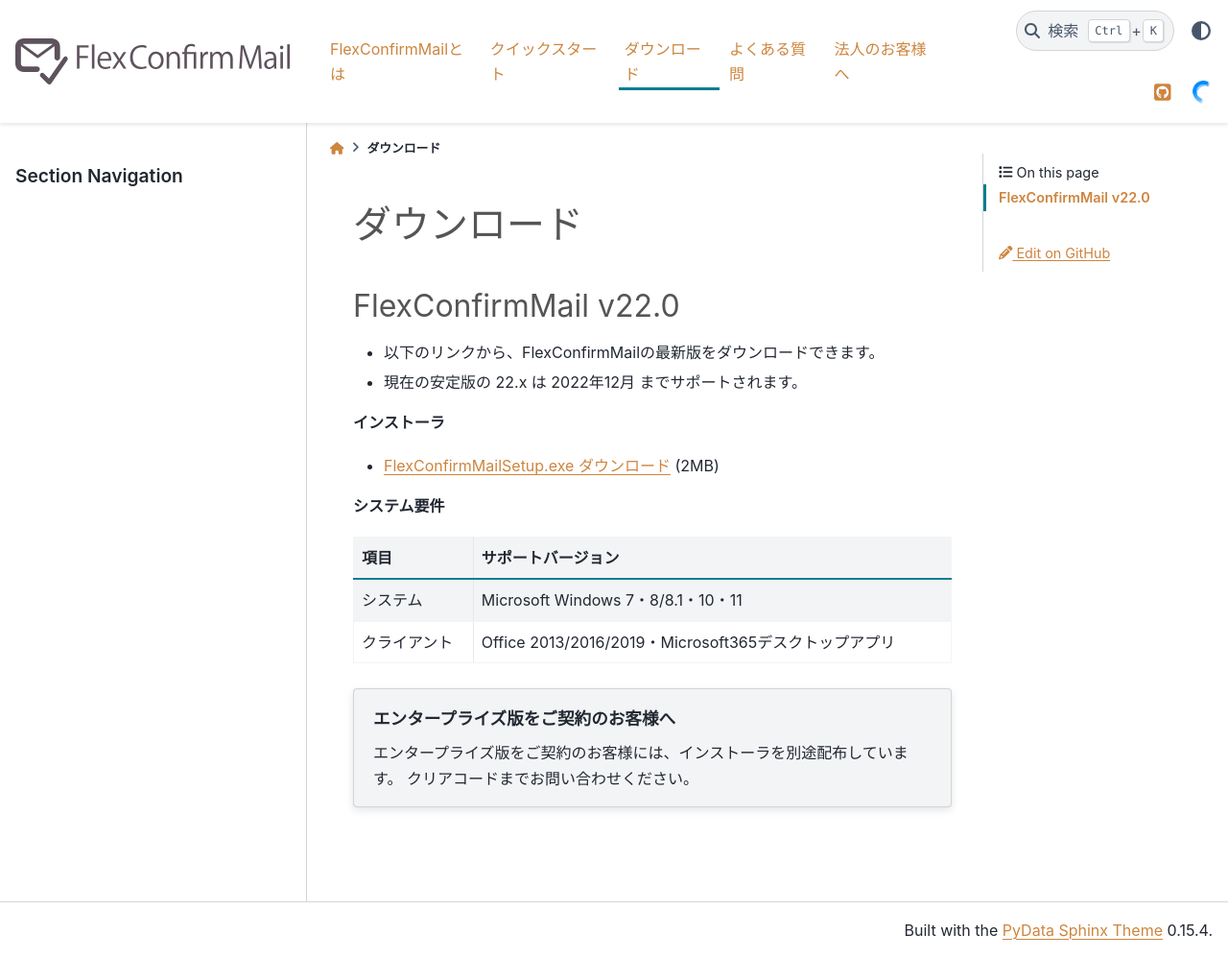
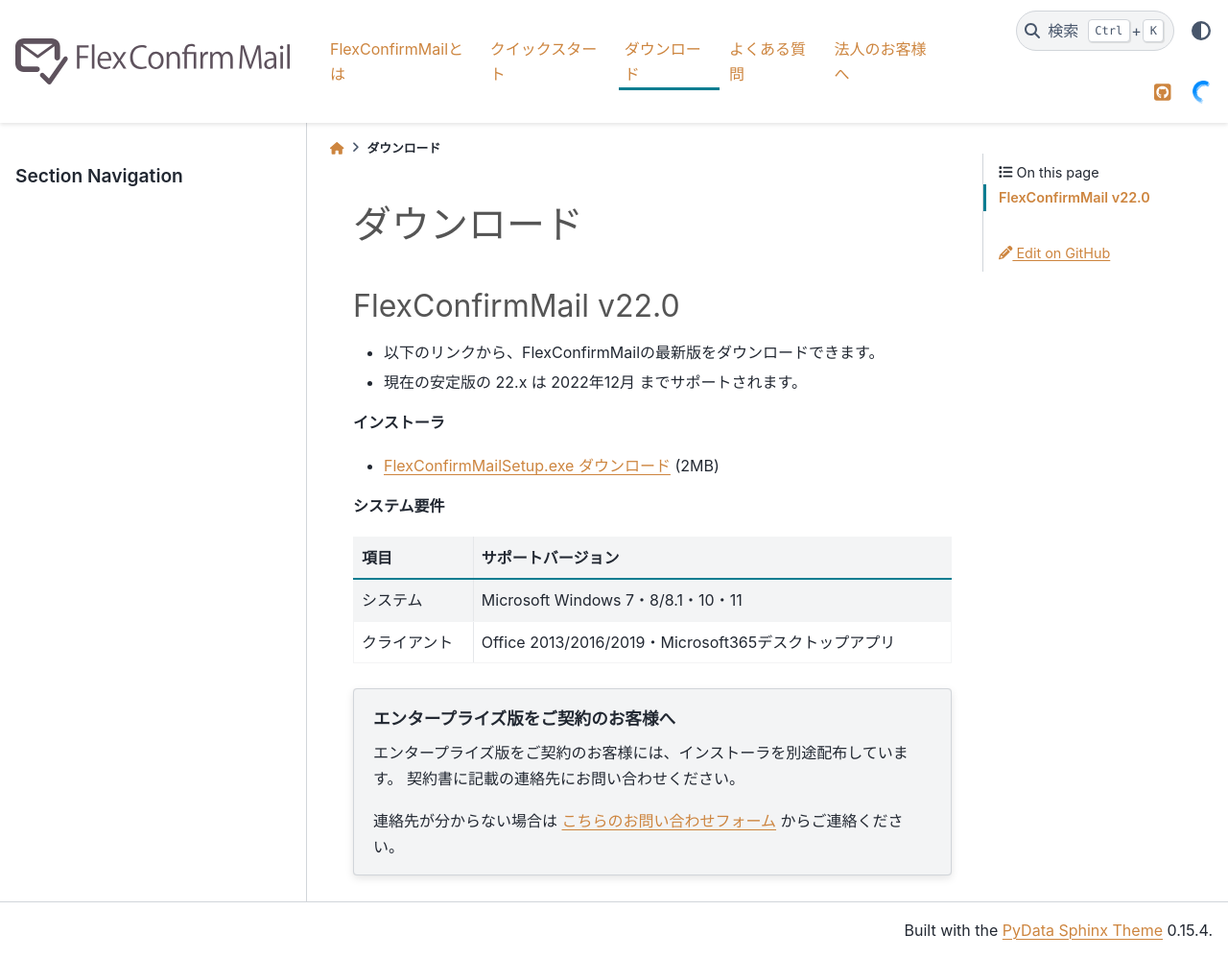
Before and after one commit to FlexConfirmMail/flexconfirmmail.github.io, a Sphinx documentation site: the page built from source/download.rst, in a window 1280 px wide and 998 px high. Shown: the whole window at 96% size. Built offline with Sphinx 7.4.7 and the PyData theme 0.15.4, drawn with Linux system fonts in a browser that asks for light colours.

Commit message:
Add convenient links for easier navigation
Signed-off-by: Fujimoto Seiji <fujimoto@clear-code.com>

```diff
--- a/source/download.rst
+++ b/source/download.rst
@@ -24,4 +24,6 @@
 .. topic:: エンタープライズ版をご契約のお客様へ
 
    エンタープライズ版をご契約のお客様には、インストーラを別途配布しています。
-   クリアコードまでお問い合わせください。
+   契約書に記載の連絡先にお問い合わせください。
+
+   連絡先が分からない場合は `こちらのお問い合わせフォーム <https://www.clear-code.com/contact/>`_ からご連絡ください。
--- a/source/faq.rst
+++ b/source/faq.rst
@@ -100,4 +100,4 @@
 3.2. 通常版とエンタープライズ版の差はなんですか？
 -------------------------------------------------
 
-エンタープライズ版ページの機能比較表を参照ください。
+通常版との機能比較を :doc:`エンタープライズ版ページ <enterprise>` に掲載しています。
```
